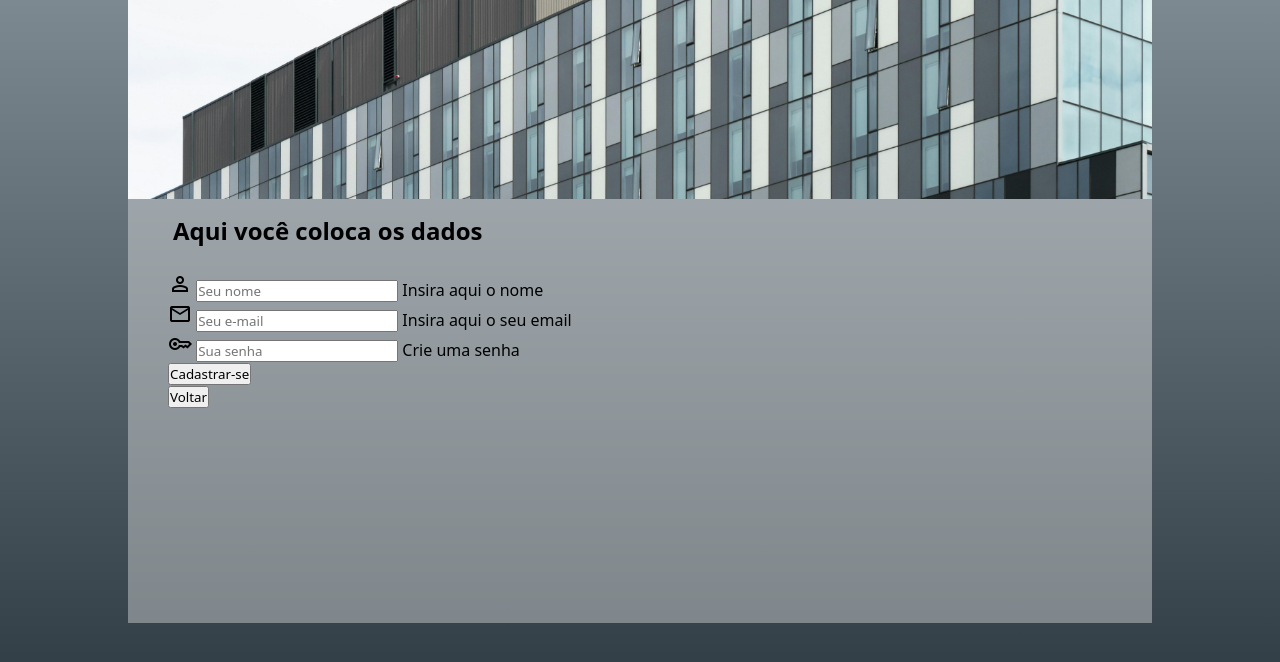
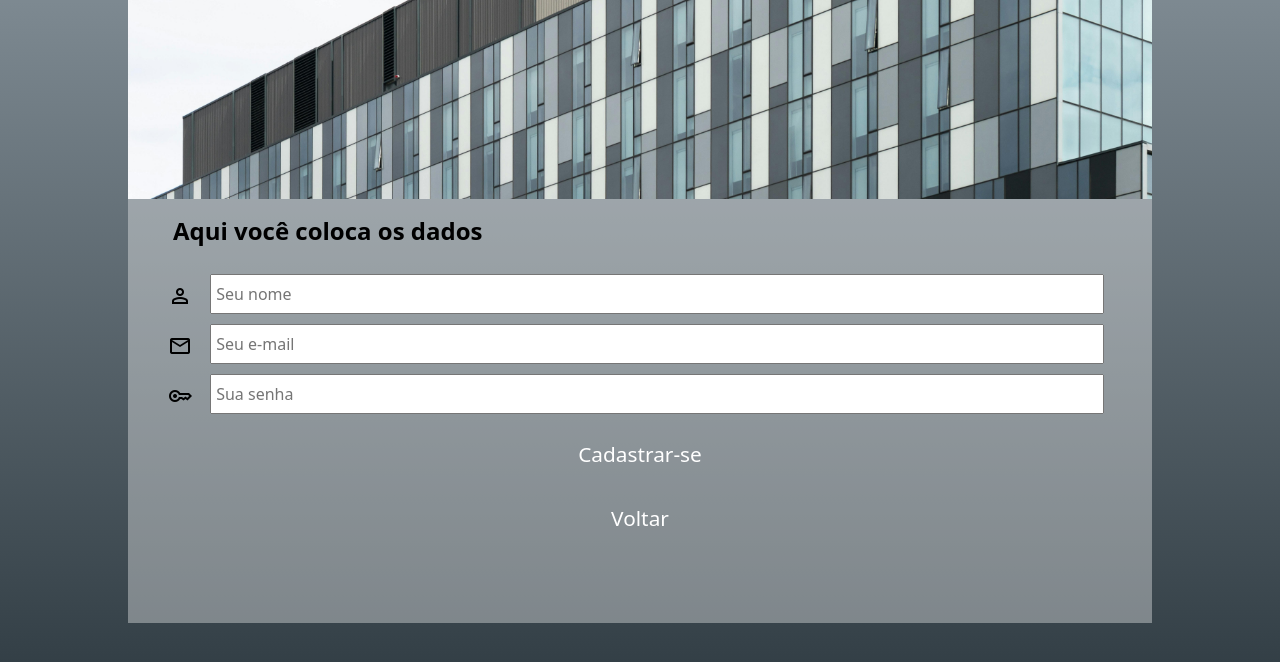
Before and after one commit to Kawatos/GlassBoard, a PHP site: page /cadastro.php in a window 1280 px wide. Shown: the part 89-751 px from the top of the page. Run offline with PHP 8.4, Linux system fonts and the light colour scheme.

Commit message:
mt coisa

```diff
--- a/Codigos/cadastro.php
+++ b/Codigos/cadastro.php
@@ -71,11 +71,17 @@
                         <input type="password" name="primeirasenha" id="iprimeirasenha" placeholder="Sua senha" autocomplete="current-password" required minlength="8" maxlength="30">
                         <label for="iprimeirasenha">Crie uma senha</label>
                     </div>
-                    <input type="submit" value="Cadastrar-se" id="cadb">
+                    <div class="botao-container">
+                        <input type="submit" value="Cadastrar-se" id="cadb">
+                    </div>
                 </form>
-                <form method="get" action="index.html">
-                    <input type="submit" value="Voltar">
-                </form>
+                <div class="botao-container">
+                    <form method="get" action="index.html">
+                            <input type="submit" value="Voltar" id="ivoltar">
+                    </form>
+                </div>
+
+
             </div>
         </section>
     </main>
--- a/Codigos/estilos/cadastresephp/style.css
+++ b/Codigos/estilos/cadastresephp/style.css
@@ -9,7 +9,7 @@
     --marrom1: rgb(92, 64, 64);
     --transparente1: #4caf4f00;
     --cinzalogo: rgba(248, 248, 248, 0.582);
-  }
+}
 
 
 * {
@@ -20,7 +20,27 @@
 
 }
 
-input[type="submit"].lp {
+.botao-container {
+    padding-left: 100px;
+    padding-right: 100px;
+}
+
+input[type="submit"]#cadb {
+    width: 100%;
+    height: 8vh;
+    background-color: var(--transparente1);
+    color: var(--branco);
+    border: 1px black;
+    cursor: pointer;
+    font-size: 1.3em;
+}
+
+input[type="submit"]#cadb:hover {
+    background-color: var(--cinzaescuro1);
+}
+
+input[type="submit"]#ivoltar {
+    display: block;
     width: 100%;
     height: 8vh;
     background-color: var(--transparente1);
@@ -31,7 +51,7 @@ input[type="submit"].lp {
     font-size: 1.3em;
 }
 
-input[type="submit"].lp:hover {
+input[type="submit"]#ivoltar:hover {
     background-color: var(--cinzaescuro1);
 }
 
@@ -73,6 +93,10 @@ section > div#menu > h1 {
     padding: 5px;
 }
 
+label {
+    display: none;
+}
+
 div#menu > h1#mensagemini {
     padding: 10px;
     color: var(--cinzaescuro1);
@@ -101,3 +125,22 @@ section#principal > div#imagem {
     background-position: right top;
     height: 180px;
 }
+
+div.campo {
+    display: block;
+    width: 100%;
+    height: 40px;
+    margin-top: 10px;
+
+
+}
+
+div.campo > input {
+    font-size: 1em;
+    width: calc(100% - 50px);
+    height: 100%;
+    position: relative;
+    top: -8px;
+    right: -14px;
+    padding: 4px;
+}
```
